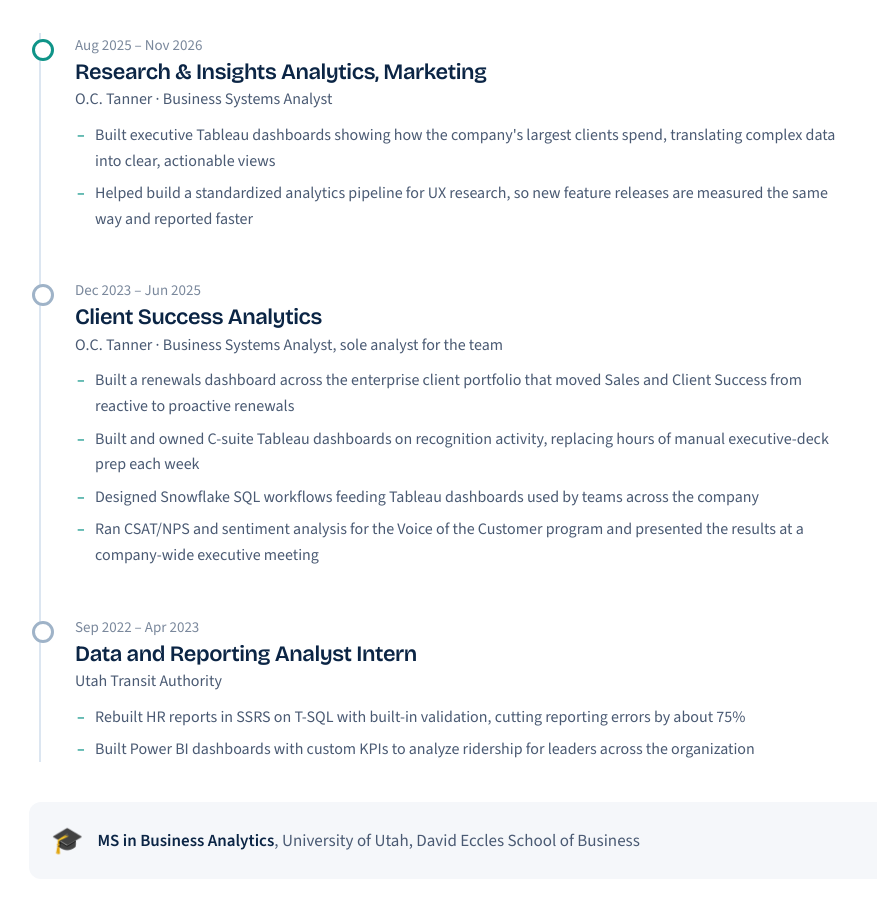
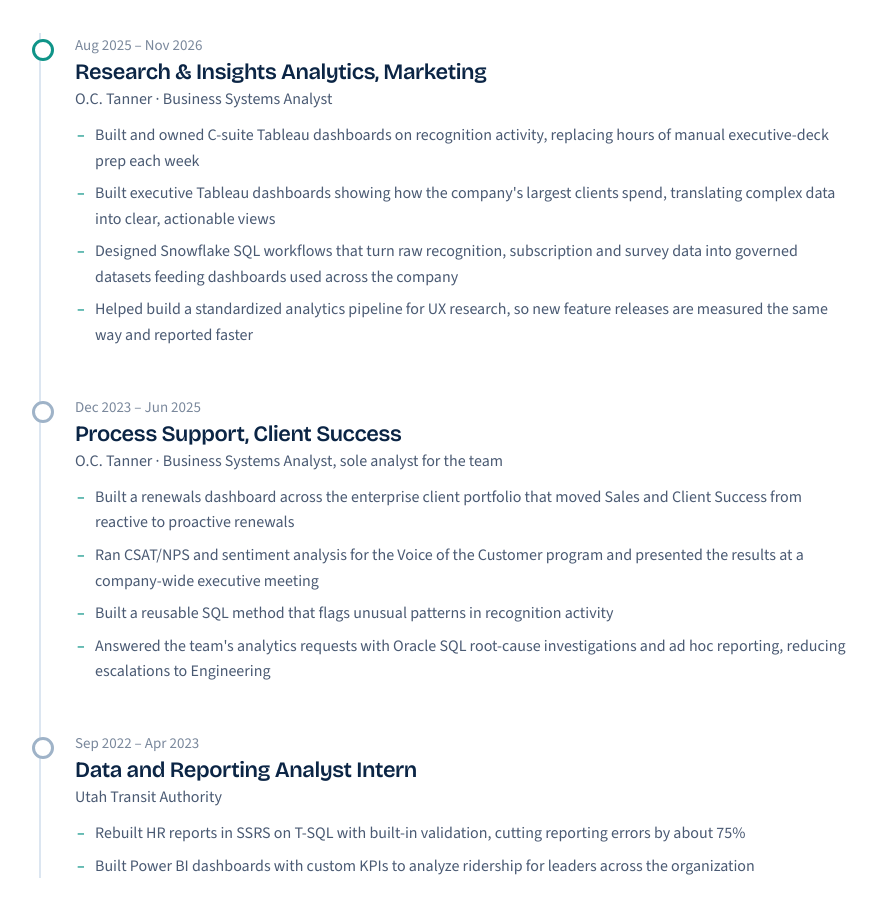
Before and after one commit to Sandhiya-Jaikumar/Sandhiya-Jaikumar.github.io, a plain HTML site: page index.html in a window 1280 px wide. Shown: the part 2602-3518 px from the top of the page, without its empty margins (95-972 px from the left). Drawn offline with nearby package versions, Linux system fonts and the light colour scheme.

Commit message:
Add files via upload

```diff
--- a/index.html
+++ b/index.html
@@ -268,19 +268,21 @@
         <h3>Research &amp; Insights Analytics, Marketing</h3>
         <p class="where">O.C. Tanner · Business Systems Analyst</p>
         <ul>
+          <li>Built and owned C-suite Tableau dashboards on recognition activity, replacing hours of manual executive-deck prep each week</li>
           <li>Built executive Tableau dashboards showing how the company's largest clients spend, translating complex data into clear, actionable views</li>
+          <li>Designed Snowflake SQL workflows that turn raw recognition, subscription and survey data into governed datasets feeding dashboards used across the company</li>
           <li>Helped build a standardized analytics pipeline for UX research, so new feature releases are measured the same way and reported faster</li>
         </ul>
       </div>
       <div class="role past">
         <p class="when">Dec 2023 – Jun 2025</p>
-        <h3>Client Success Analytics</h3>
+        <h3>Process Support, Client Success</h3>
         <p class="where">O.C. Tanner · Business Systems Analyst, sole analyst for the team</p>
         <ul>
           <li>Built a renewals dashboard across the enterprise client portfolio that moved Sales and Client Success from reactive to proactive renewals</li>
-          <li>Built and owned C-suite Tableau dashboards on recognition activity, replacing hours of manual executive-deck prep each week</li>
-          <li>Designed Snowflake SQL workflows feeding Tableau dashboards used by teams across the company</li>
           <li>Ran CSAT/NPS and sentiment analysis for the Voice of the Customer program and presented the results at a company-wide executive meeting</li>
+          <li>Built a reusable SQL method that flags unusual patterns in recognition activity</li>
+          <li>Answered the team's analytics requests with Oracle SQL root-cause investigations and ad hoc reporting, reducing escalations to Engineering</li>
         </ul>
       </div>
       <div class="role past">
```
Also changed, not shown: 1 other file.
